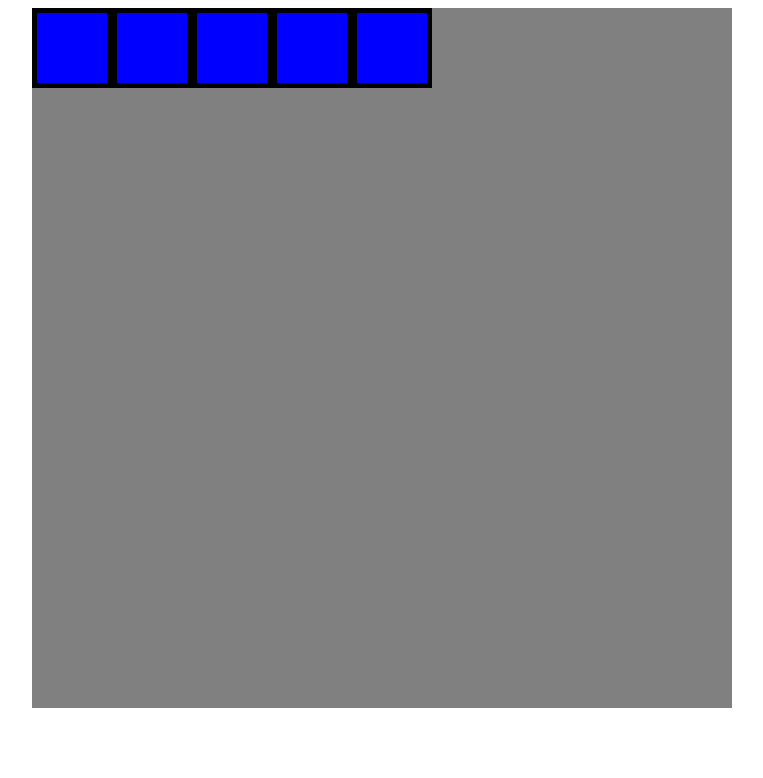
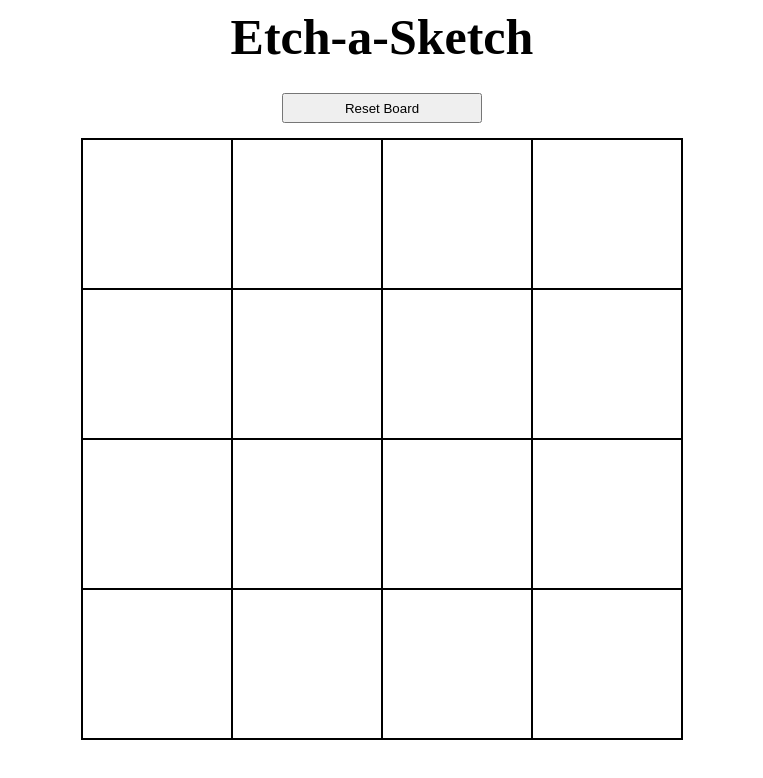
Before and after one commit to ryan-connor/etch-a-sketch, a plain HTML site: page index.html in a window 1280 px wide. Shown: the whole page, without its empty margins (258-1021 px from the left). Drawn offline with Linux system fonts and the light colour scheme.

Commit message:
Commit for etch-a-sketch project, added in main functionality

```diff
--- a/index.html
+++ b/index.html
@@ -7,33 +7,101 @@
 </head>
 <body>
 
-    <div id="container">
+    <h1 id="title">Etch-a-Sketch</h1>
 
-
-
+    <div id="buttonDiv">
+      <button id="restart" onclick="buttonClick()">Reset Board</button>
     </div>
 
+    <div id="container">
+    </div>
 
 <script>
-// use JS to make 16 by 16 grid of square divs in the #container
 
-//parent node
+let defaultGrid= 4;
 const container= document.getElementById("container");
-let n= 5;
-let contWidth= 700;
-let squareWidth= 700/n; //figure out how to assign to css rule later
+
+populateGrid(defaultGrid);
+
+//populate the grid with square divs
+function populateGrid (numPop) {
+
+let n= numPop; //squares per side
+let numSquares= n**2;
+let contWidth= 600;
+let squareBorder= 1;
+let contCols= n;
+let contRows= contCols;
+
+container.style.gridTemplateRows= `repeat(${contRows}, auto)`;
+container.style.gridTemplateColumns= `repeat(${contCols}, auto)`;
+container.style.border= `solid ${squareBorder}px black`;
 
 //create squares in grid
-for (i=0; i<n; i++) {
-//individual square with class square
+for (i=0; i<numSquares; i++) {
+
 const square= document.createElement("div");
 square.className="square";
-//add individual square into parent container
+//set square size and border
+square.style.border= `solid ${squareBorder}px black`;
+square.style.width=`calc: 100% - ${2*squareBorder}px`;
+square.style.height=`calc: 100% - ${2*squareBorder}px`;
+square.setAttribute("data-lightness","55"); //lightness set at 55 so all the squares aren't too white
+//add each individual square into parent container
 container.appendChild(square);
 }
 
+//set mouseover effect for each square so background color changes
+const squares = document.querySelectorAll(".square");
 
+squares.forEach((section) => {
+  section.addEventListener("mouseenter", () => {
 
+    let randomHue = Math.floor(Math.random()*361); //assign random hue
+    let randomSat= Math.floor(Math.random()*51) +50; //assign random saturation from 50-100 since otherwise its often too dark
+    //darken each square by 10% each time color changes
+    let currentStyle= getComputedStyle(section);
+    let currentLight= section.getAttribute("data-lightness");
+
+    if (currentLight<= 5) {
+      section.setAttribute("data-lightness",0);
+    }
+    else if (currentLight >5) {
+     section.setAttribute("data-lightness", (currentLight-5));
+    }
+    section.style.backgroundColor=`hsl(${randomHue},${randomSat}%, ${currentLight}%)`;
+
+  });
+});
+
+}
+
+//reset button to select new grid size
+function buttonClick () {
+
+  let userChoice= prompt("Choose number of boxes per side:", defaultGrid);
+
+  if (!(parseInt(userChoice))) {
+    clearGrid();
+    populateGrid(defaultGrid);
+  }
+  else if (parseInt(userChoice) >100) {
+    alert("Error, can not choose values greater than 100.");
+  }
+  else if (parseInt(userChoice)<101) {
+    clearGrid();
+    populateGrid(parseInt(userChoice));
+  }
+}
+
+function clearGrid () { //delete all the squares
+   const squares = document.querySelectorAll(".square");
+  squares.forEach ((square) => {
+    container.removeChild(square);
+    console.log("removed square");
+
+  });
+}
 
 </script>
 
--- a/style.css
+++ b/style.css
@@ -1,15 +1,37 @@
-#container {
-    width: 700px;
-    height: 700px;
-    background-color: grey;
+#title {
+    font-size: 50px;
+    width: 100%;
+    height: 80px;
+    position: relative;
+    text-align: center;
+    margin: auto;
+}
+
+#restart {
+    width: 20%;
+    height: 30px;
     position: relative;
     margin: auto;
+    max-width: 200px;
+}
+
+#buttonDiv {
+    width: 100%;
+    height: 40px;
+    position: relative;
+    margin: 0 0 10px 0;
+    text-align: center;
     display: flex;
 }
 
+#container {
+    width: 600px;
+    height: 600px;
+    position: relative;
+    margin: auto;
+    display: grid;
+}
+
 .square {
-    background-color: blue;
-    height: 70px;;
-    width: 70px;
-    border: solid 5px black;
+    background-color: white;
 }
```
Also changed, not shown: 1 other file.
